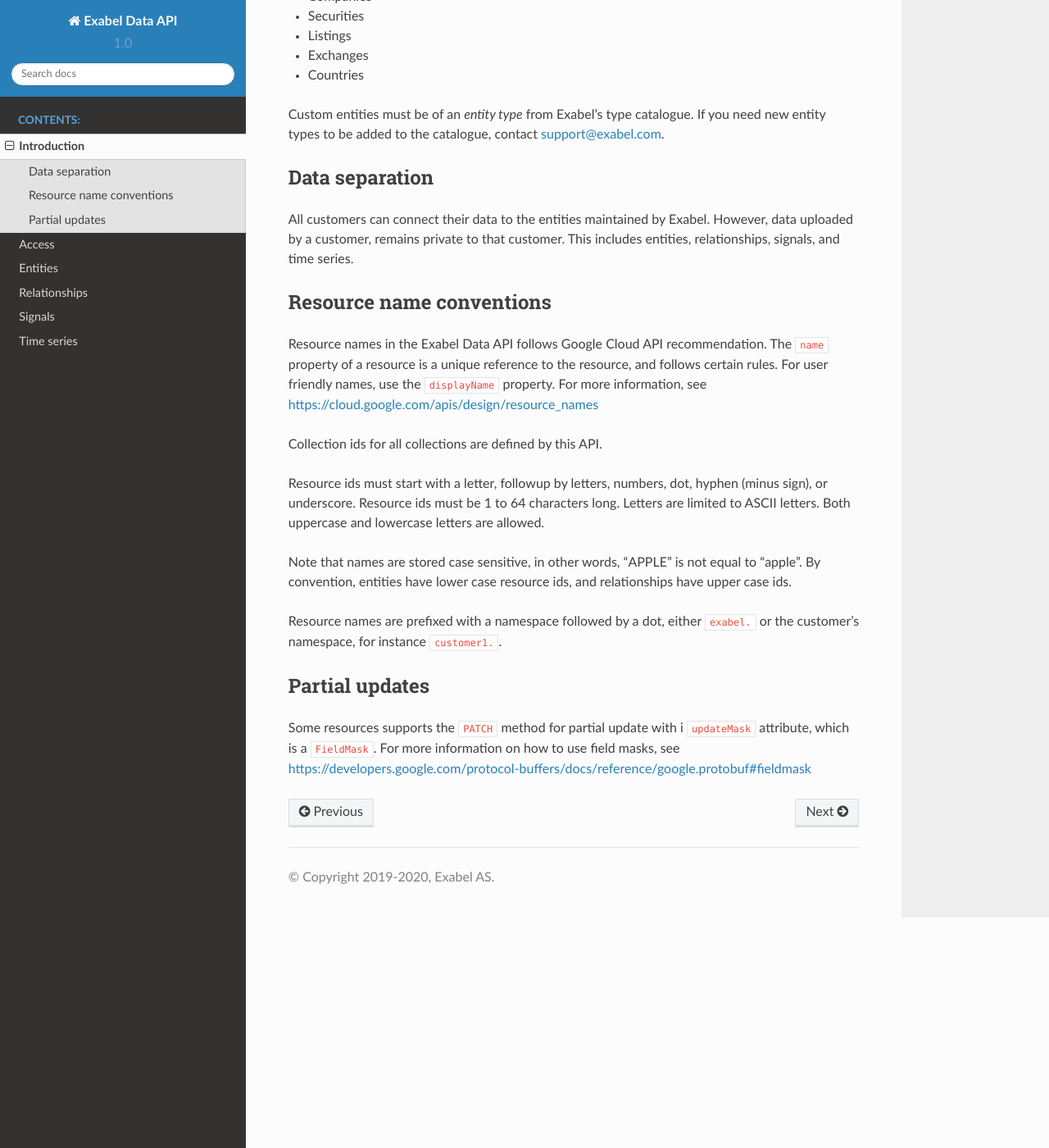
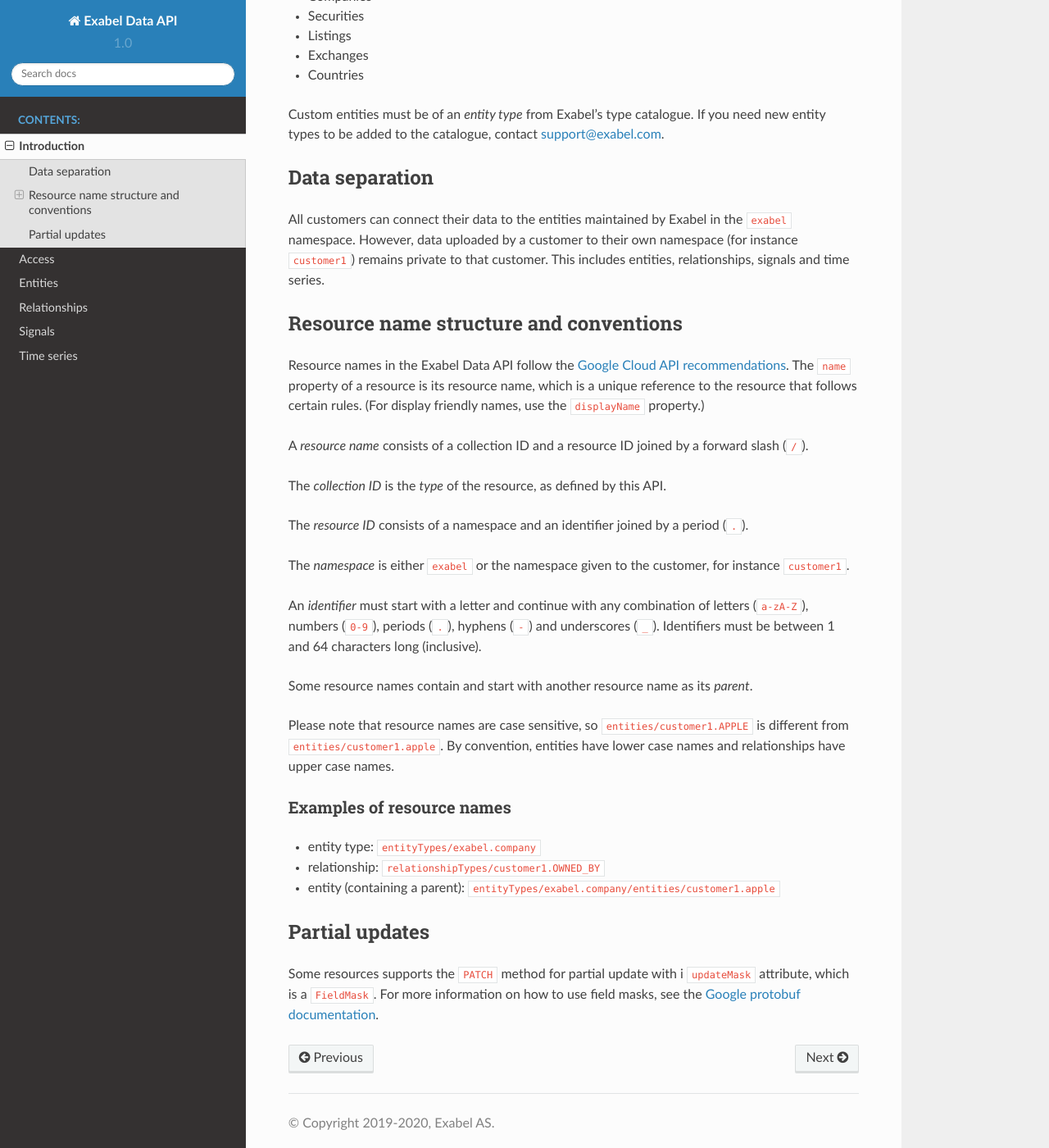
Before and after one commit to Exabel/api, a Sphinx documentation site: the page built from exabel/data/doc/introduction.rst, in a window 1280 px wide and 1400 px high, scrolled down 827 px. Shown: the whole window at 82% size. Built offline with Sphinx 7.4.7 and the Read the Docs theme 2.0.0, drawn with Linux system fonts in a browser that asks for light colours; formulas are drawn with MathJax 3.

Commit message:
Improve name documentation

```diff
--- a/exabel/data/doc/introduction.rst
+++ b/exabel/data/doc/introduction.rst
@@ -23,33 +23,50 @@
 Data separation
 ***************
 
-All customers can connect their data to the entities maintained by Exabel. However, data uploaded
-by a customer, remains private to that customer. This includes entities, relationships, signals, and time series.
+All customers can connect their data to the entities maintained by Exabel in the ``exabel`` namespace.
+However, data uploaded by a customer to their own namespace (for instance ``customer1``) remains
+private to that customer. This includes entities, relationships, signals and time series.
 
 
-Resource name conventions
-*************************
+Resource name structure and conventions
+***************************************
 
-Resource names in the Exabel Data API follows Google Cloud API recommendation. The ``name`` property of a resource
-is a unique reference to the resource, and follows certain rules. For user friendly names, use the ``displayName``
-property. For more information, see https://cloud.google.com/apis/design/resource_names
+Resource names in the Exabel Data API follow the `Google Cloud API recommendations`_. The ``name``
+property of a resource is its resource name, which is a unique reference to the resource that
+follows certain rules. (For display friendly names, use the ``displayName`` property.)
 
-Collection ids for all collections are defined by this API.
+.. _Google Cloud API recommendations: https://cloud.google.com/apis/design/resource_names
 
-Resource ids must start with a letter, followup by letters, numbers, dot, hyphen (minus sign), or underscore.
-Resource ids must be 1 to 64 characters long. Letters are limited to ASCII letters. Both uppercase and lowercase
-letters are allowed.
+A *resource name* consists of a collection ID and a resource ID joined by a forward slash (``/``).
 
-Note that names are stored case sensitive, in other words, "APPLE" is not equal to "apple". By convention, entities
-have lower case resource ids, and relationships have upper case ids.
+The *collection ID* is the *type* of the resource, as defined by this API.
 
-Resource names are prefixed with a namespace followed by a dot, either ``exabel.`` or the customer's namespace, for
-instance ``customer1.``.
+The *resource ID* consists of a namespace and an identifier joined by a period (``.``).
 
+The *namespace* is either ``exabel`` or the namespace given to the customer, for instance
+``customer1``.
+
+An *identifier* must start with a letter and continue with any combination of letters (``a-zA-Z``),
+numbers (``0-9``), periods (``.``), hyphens (``-``) and underscores (``_``). Identifiers must be
+between 1 and 64 characters long (inclusive).
+
+Some resource names contain and start with another resource name as its *parent*.
+
+Please note that resource names are case sensitive, so ``entities/customer1.APPLE`` is different from
+``entities/customer1.apple``. By convention, entities have lower case names and relationships have
+upper case names.
+
+Examples of resource names
+--------------------------
+- entity type: ``entityTypes/exabel.company``
+- relationship: ``relationshipTypes/customer1.OWNED_BY``
+- entity (containing a parent): ``entityTypes/exabel.company/entities/customer1.apple``
 
 Partial updates
 ***************
 
-Some resources supports the ``PATCH`` method for partial update with i ``updateMask`` attribute, which is
-a ``FieldMask``. For more information on how to use field masks, see
-https://developers.google.com/protocol-buffers/docs/reference/google.protobuf#fieldmask
+Some resources supports the ``PATCH`` method for partial update with i ``updateMask`` attribute,
+which is a ``FieldMask``. For more information on how to use field masks, see the
+`Google protobuf documentation`_.
+
+.. _Google protobuf documentation: https://developers.google.com/protocol-buffers/docs/reference/google.protobuf#fieldmask
```
Also changed, not shown: 4 other files.
